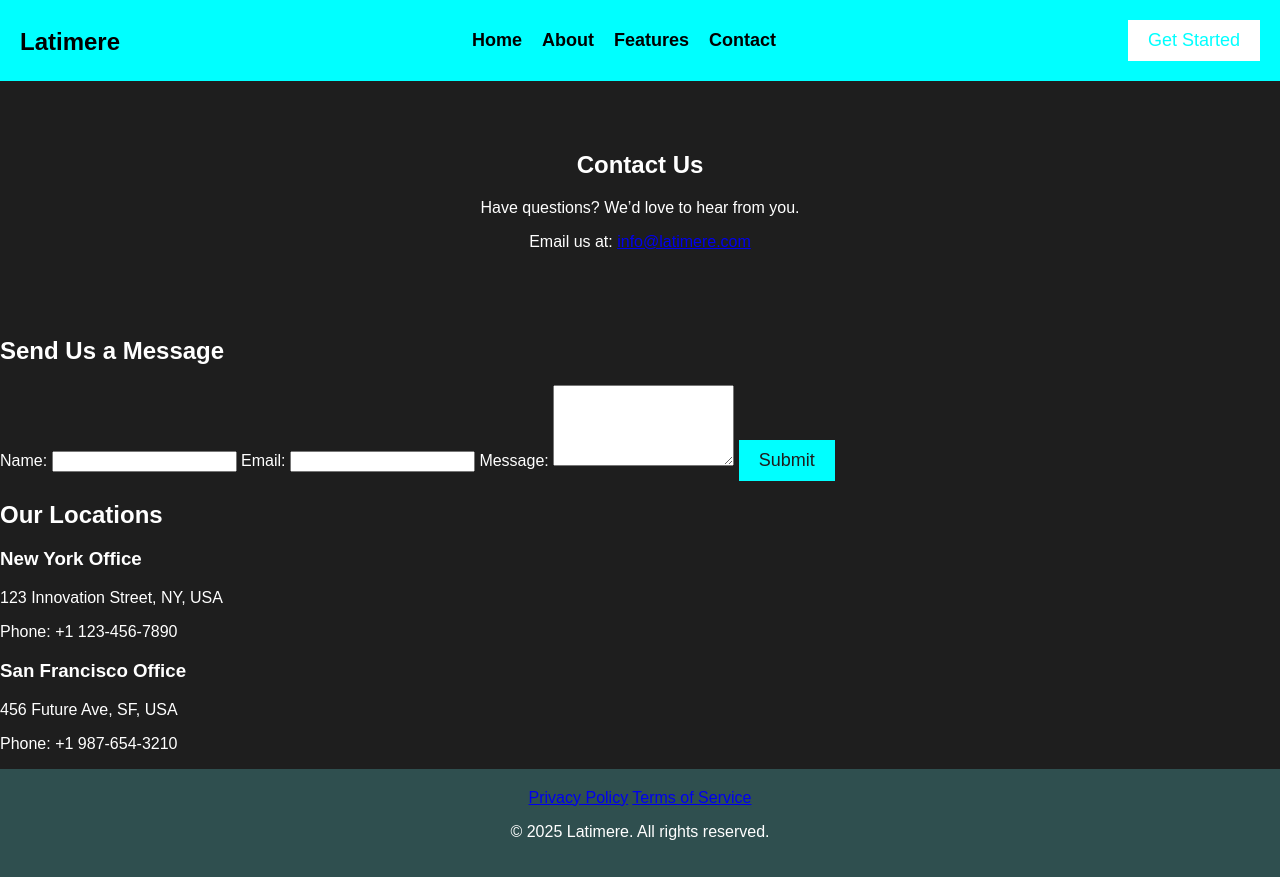
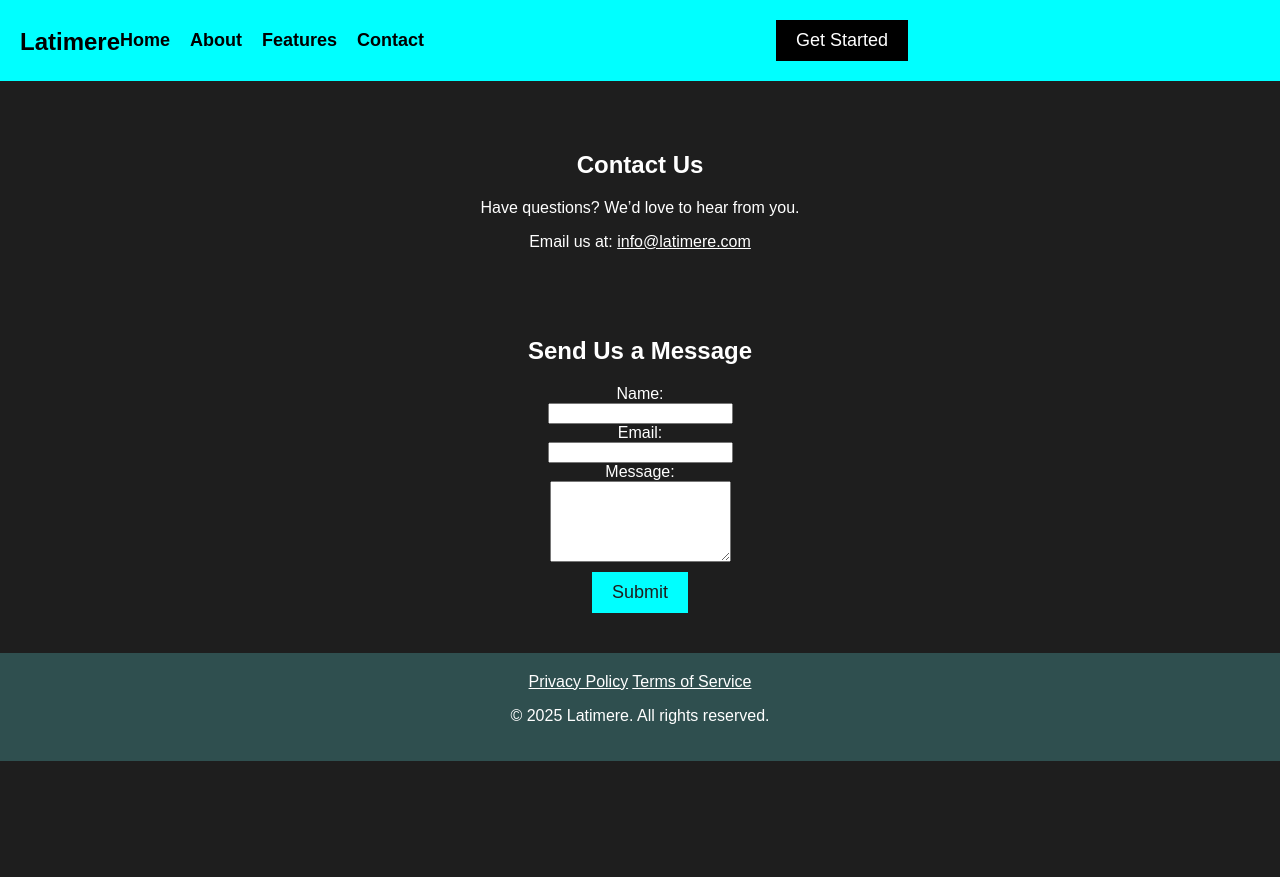
Before and after one commit to latimere1/latimere-website, a plain HTML site: page contact.html in a window 1280 px wide. After the commit the page ends 800 px from the top, so only its background shows below. Drawn offline with Linux system fonts and the light colour scheme.

Commit message:
Add files via upload

```diff
--- a/contact.html
+++ b/contact.html
@@ -8,23 +8,27 @@
 </head>
 <body>
     <header>
-        <div class="logo"><a href="index.html">Latimere</a></div>
-        <nav>
+        <div class="logo" style="text-align: center;">
+            <a href="index.html">Latimere</a>
+        </div>
+        <nav style="text-align: center;">
             <a href="home.html">Home</a>
             <a href="about.html">About</a>
             <a href="features.html">Features</a>
             <a href="contact.html">Contact</a>
         </nav>
-        <button class="cta-btn">Get Started</button>
+        <button class="cta-btn" style="background-color: black; color: white; display: block; margin: 0 auto;">Get Started</button>
     </header>
-    <section class="contact">
+
+    <section class="contact" style="text-align: center;">
         <h1>Contact Us</h1>
         <p>Have questions? We’d love to hear from you.</p>
-        <p>Email us at: <a href="mailto:info@latimere.com">info@latimere.com</a></p>
+        <p>Email us at: <a href="mailto:info@latimere.com" style="color: white;">info@latimere.com</a></p>
     </section>
-    <section class="contact-form">
+
+    <section class="contact-form" style="text-align: center;">
         <h2>Send Us a Message</h2>
-        <form action="#" method="POST">
+        <form action="#" method="POST" style="display: flex; flex-direction: column; align-items: center;">
             <label for="name">Name:</label>
             <input type="text" id="name" name="name" required>
 
@@ -34,31 +38,18 @@
             <label for="message">Message:</label>
             <textarea id="message" name="message" rows="5" required></textarea>
 
-            <button type="submit" class="btn">Submit</button>
+            <button type="submit" class="btn" style="margin-top: 10px;">Submit</button>
         </form>
     </section>
-    <section class="office-locations">
-        <h2>Our Locations</h2>
-        <div class="locations-grid">
-            <div class="location-card">
-                <h3>New York Office</h3>
-                <p>123 Innovation Street, NY, USA</p>
-                <p>Phone: +1 123-456-7890</p>
-            </div>
-            <div class="location-card">
-                <h3>San Francisco Office</h3>
-                <p>456 Future Ave, SF, USA</p>
-                <p>Phone: +1 987-654-3210</p>
-            </div>
-        </div>
-    </section>
-    <footer>
+
+    <footer style="text-align: center; margin-top: 40px;">
         <div class="footer-links">
-            <a href="privacy.html">Privacy Policy</a>
-            <a href="terms.html">Terms of Service</a>
+            <a href="privacy.html" style="color: white;">Privacy Policy</a>
+            <a href="terms.html" style="color: white;">Terms of Service</a>
         </div>
         <p>&copy; 2025 Latimere. All rights reserved.</p>
     </footer>
+
     <script src="script.js"></script>
 </body>
 </html>
```
Also changed, not shown: index.html (+6 -6 lines).
